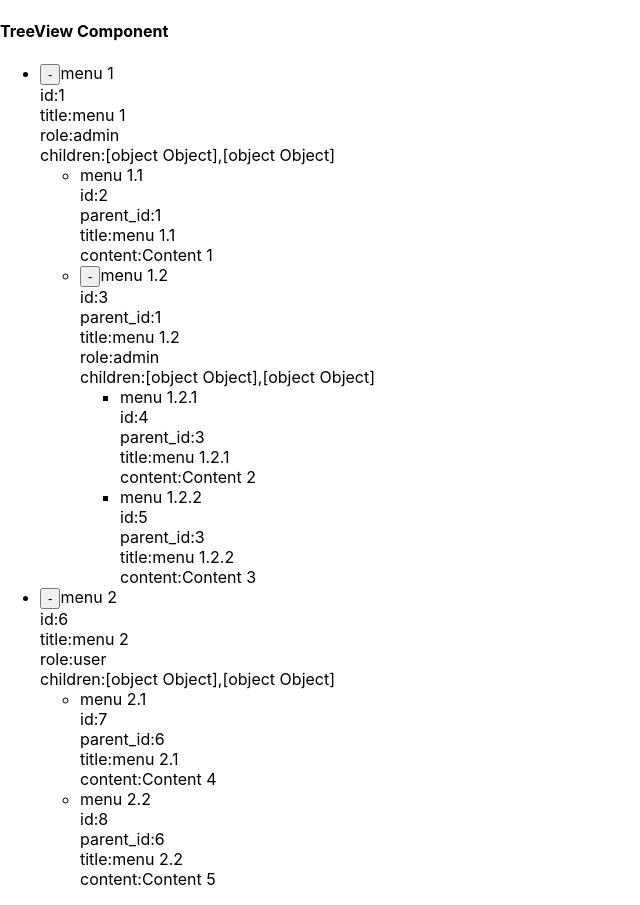
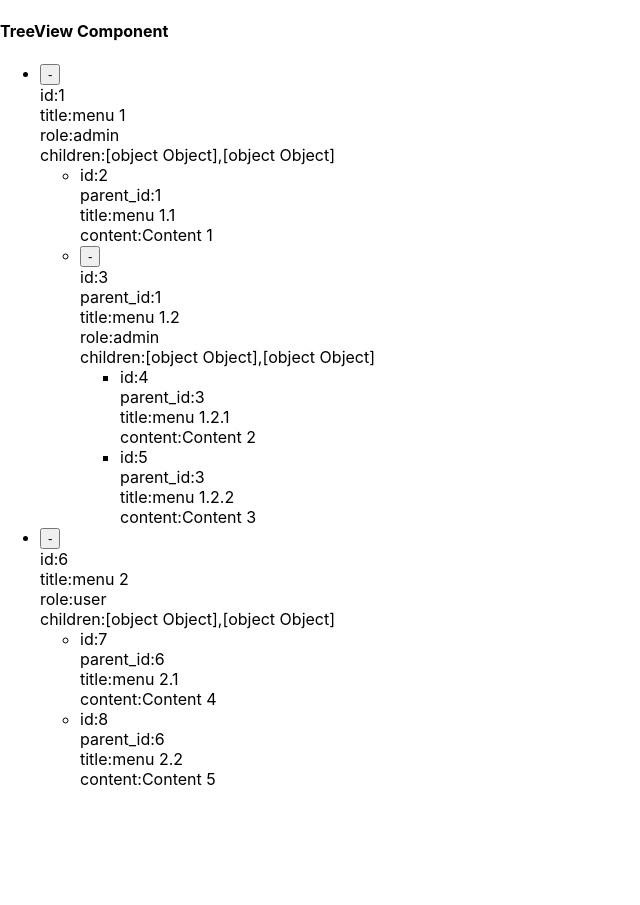
Before and after one commit to rajeshpillai/json-editor-ui, a React (Create React App) app: page / in a window 1280 px wide. Shown: the whole page, without its empty margins (0-640 px from the left). After the commit the page ends 805 px from the top, so only its background shows below. Built offline with nearby package versions, Linux system fonts and the light colour scheme.

Commit message:
Show key:value: feat 1.2

```diff
--- a/src/components/tree.js
+++ b/src/components/tree.js
@@ -42,7 +42,6 @@ export default function Tree({data=[], isChild = false, onLoadContent}) {
             <li onClick={(e) => handleToggle(e, d)}
               key={d.id}>
               {d.children && <button>{expanded ? "-" : "+"}</button>}
-              {d.title}
               {
                 Object.keys(d).map(v => {
                     return <div><span>{v}</span>:<span>{d[v].toString()}</span></div>
```
